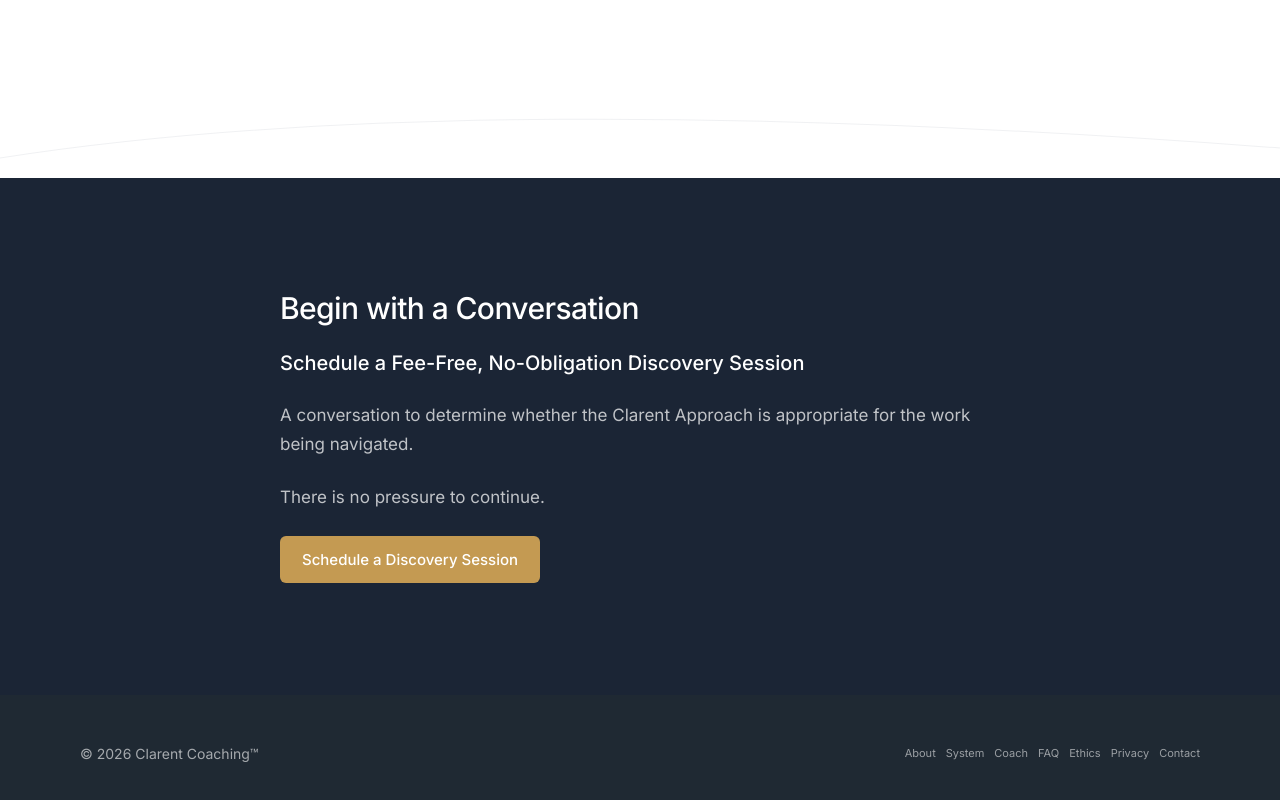
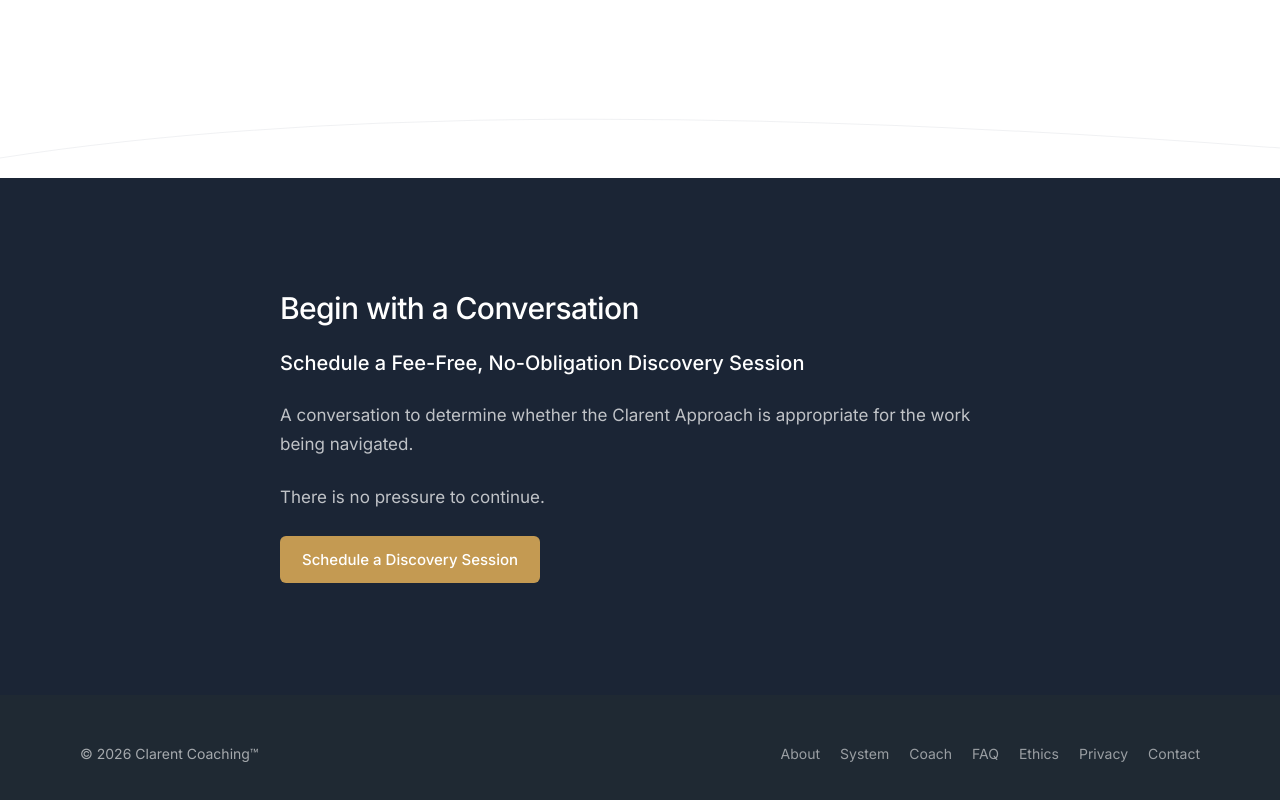
Before and after one commit to dcinferno/clarent-coaching, a Next.js app: page / in a window 1280 px wide. Shown: the part 7636-8436 px from the top of the page. Built offline with nearby package versions, Linux system fonts and the light colour scheme; a web font is replaced by a local one.

Commit message:
mobile only nav

```diff
--- a/src/components/Footer.module.css
+++ b/src/components/Footer.module.css
@@ -22,11 +22,11 @@
 .links {
   display: flex;
   flex-wrap: nowrap;
-  gap: 10px;
+  gap: 20px;
 }
 
 .link {
-  font-size: 11px;
+  font-size: 14px;
   color: rgba(255, 255, 255, 0.55);
   text-decoration: none;
   transition: color 0.15s;
@@ -42,4 +42,12 @@
     align-items: flex-start;
     gap: 20px;
   }
+
+  .links {
+    gap: 10px;
+  }
+
+  .link {
+    font-size: 11px;
+  }
 }
```
